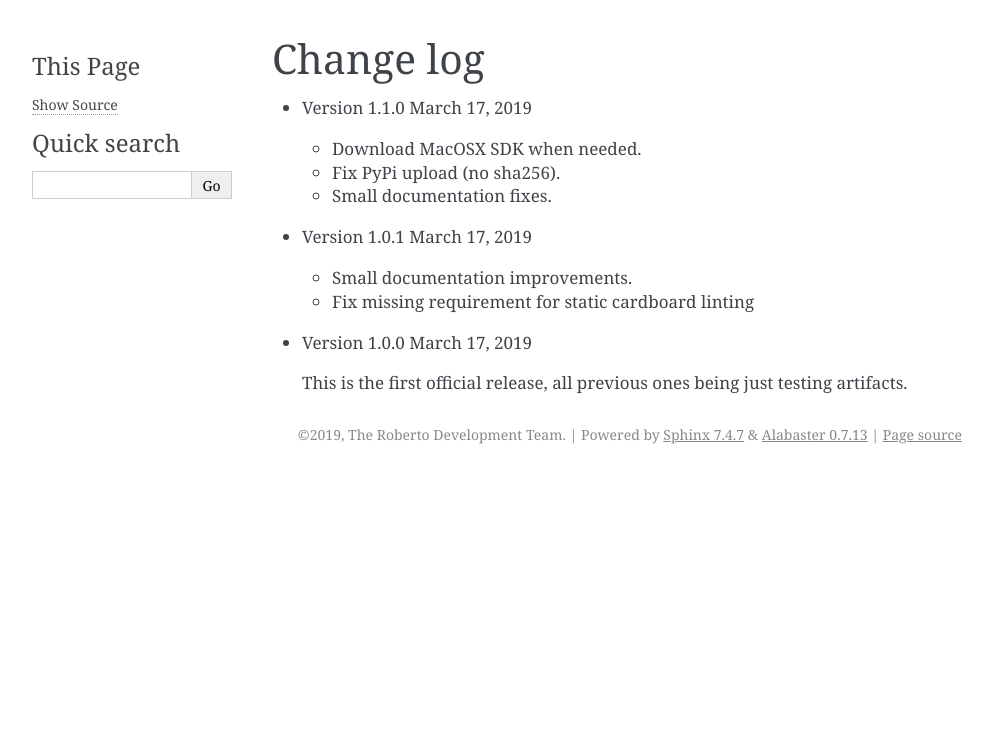
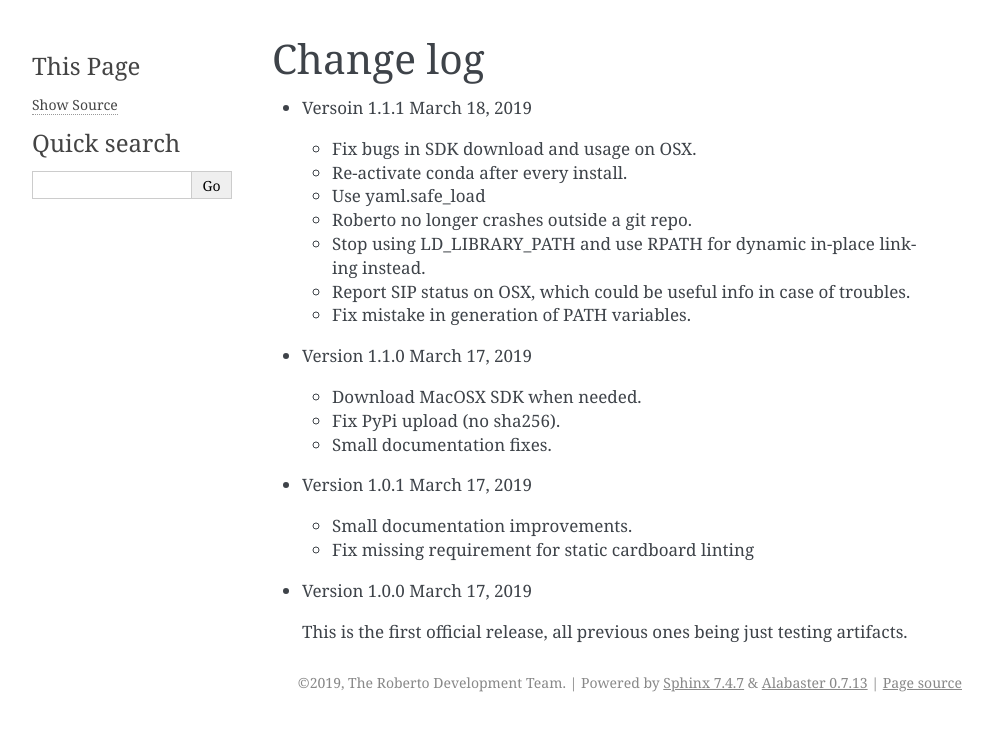
Before and after one commit to theochem/roberto, a Sphinx documentation site: the page built from doc/changelog.rst, in a window 1280 px wide. Shown: the top 731 px of the page, without its empty margins (148-1141 px from the left). Built offline with Sphinx 7.4.7, drawn with Linux system fonts in a browser that asks for light colours; the version number could not be read and is left out.

Commit message:
Prepare changelog for 1.1.1 release

```diff
--- a/doc/changelog.rst
+++ b/doc/changelog.rst
@@ -2,6 +2,17 @@
 
 Change log
 ##########
+
+- Versoin 1.1.1 March 18, 2019
+
+  - Fix bugs in SDK download and usage on OSX.
+  - Re-activate conda after every install.
+  - Use yaml.safe_load
+  - Roberto no longer crashes outside a git repo.
+  - Stop using LD_LIBRARY_PATH and use RPATH for dynamic in-place linking
+    instead.
+  - Report SIP status on OSX, which could be useful info in case of troubles.
+  - Fix mistake in generation of PATH variables.
 
 - Version 1.1.0 March 17, 2019
 
```
